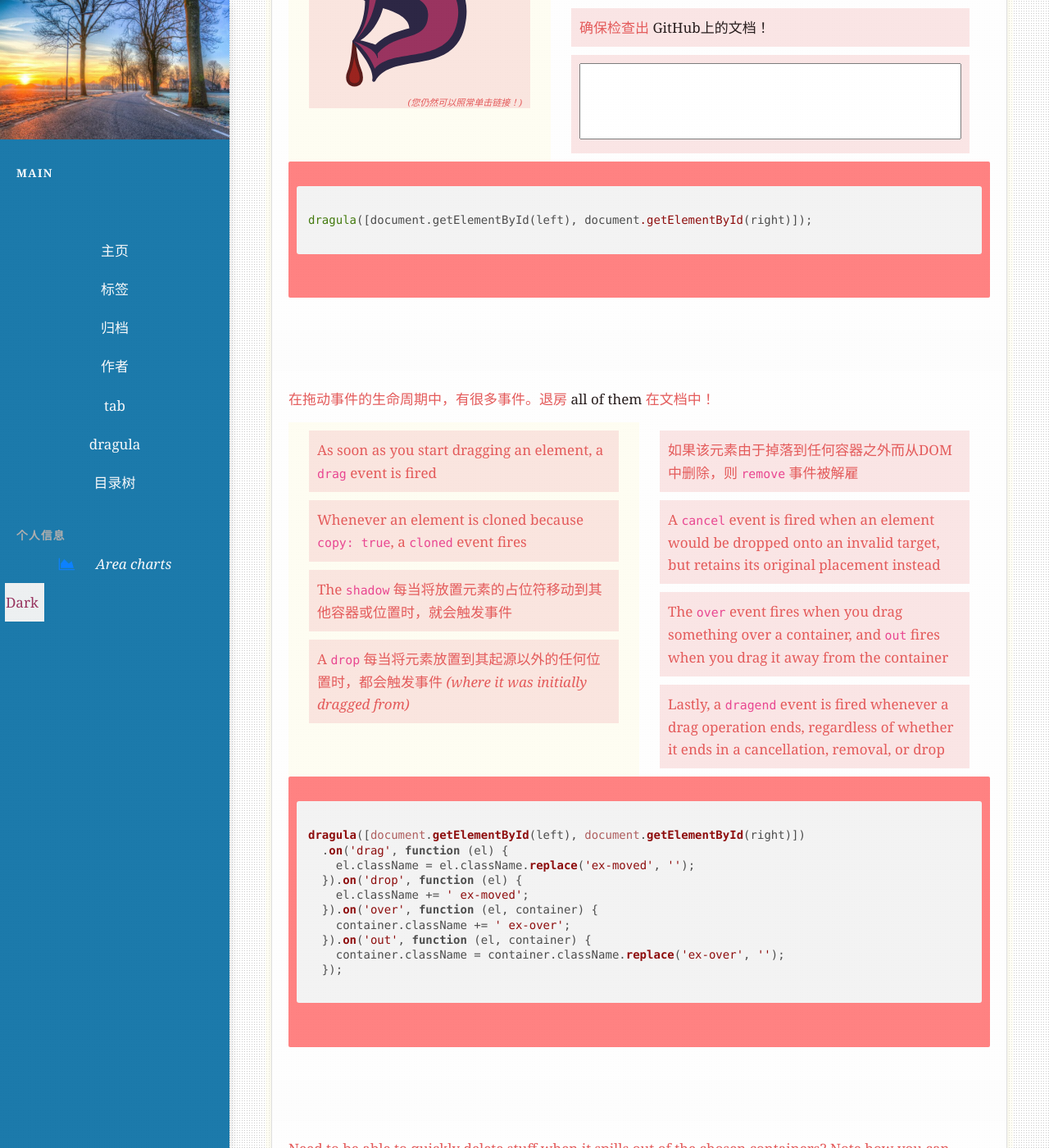
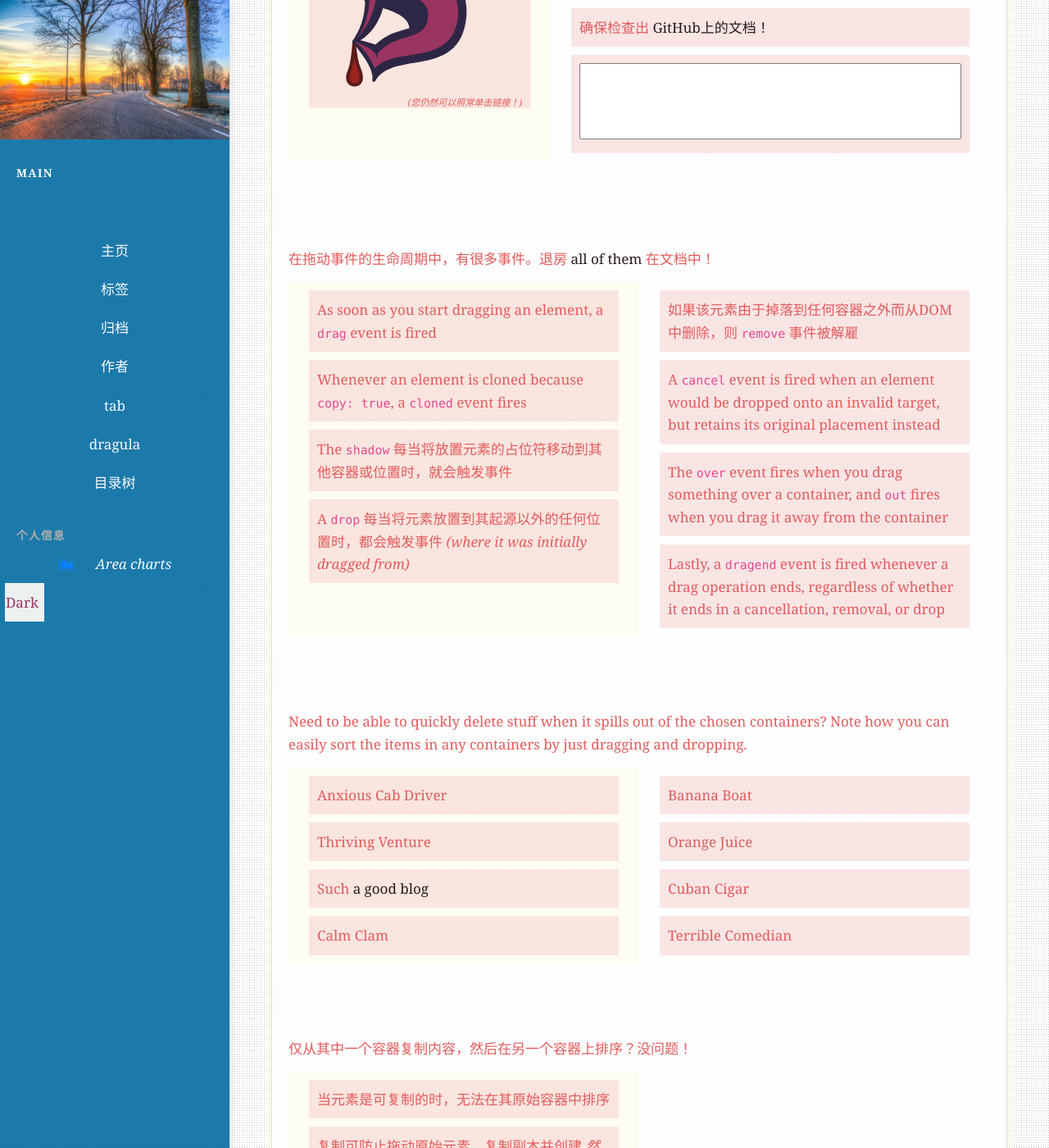
Before and after one commit to nengwuzhi/nengwuzhi.github.ioce, a Jekyll site: the page built from pages/dragula.html, in a window 1280 px wide and 1400 px high, scrolled down 972 px. Shown: the whole window at 82% size. Built offline with Jekyll 4.4.1, drawn with Linux system fonts in a browser that asks for light colours; nearby versions of some CDN libraries; some of the changed text lies outside the part shown.

Commit message:
Update dragula.html

```diff
--- a/pages/dragula.html
+++ b/pages/dragula.html
@@ -35,7 +35,7 @@ type: page
 {% endfor %}
 
 
-<h3 class="tagline"><span class="tagline-text">拖放是如此简单，很痛</span><a class="slack-join" href="https://dragula-slackin.herokuapp.com/" target="_blank">加入我们的Slack</a></h3>
+<h3 class="tagline"><span class="tagline-text">拖放是如此简单，很痛</span></h3>
 
 <div class="examples">
   <div class="parent">
@@ -58,10 +58,6 @@ type: page
 
       </div>
     </div>
-    <pre>      <code>
-dragula([document.getElementById(left), document.getElementById(right)]);
-              </code>
-    </pre>
   </div>
   <div class="parent">
     <label for="hy">在拖动事件的生命周期中，有很多事件。退房 <a href="https://github.com/bevacqua/dragula#drakeon-events">all of them</a> 在文档中！</label>
@@ -79,19 +75,6 @@ dragula([document.getElementById(left), document.getElementById(right)]);
         <div>Lastly, a <code>dragend</code> event is fired whenever a drag operation ends, regardless of whether it ends in a cancellation, removal, or drop</div>
       </div>
     </div>
-    <pre>      <code>
-dragula([document.getElementById(left), document.getElementById(right)])
-  .on('drag', function (el) {
-    el.className = el.className.replace('ex-moved', '');
-  }).on('drop', function (el) {
-    el.className += ' ex-moved';
-  }).on('over', function (el, container) {
-    container.className += ' ex-over';
-  }).on('out', function (el, container) {
-    container.className = container.className.replace('ex-over', '');
-  });
-      </code>
-    </pre>
   </div>
   <div class="parent">
     <label for="hy">Need to be able to quickly delete stuff when it spills out of the chosen containers? Note how you can easily sort the items in any containers by just dragging and dropping.</label>
@@ -109,12 +92,6 @@ dragula([document.getElementById(left), document.getElementById(right)])
         <div>Terrible Comedian</div>
       </div>
     </div>
-    <pre>      <code>
-dragula([document.getElementById(single)], {
-  removeOnSpill: true
-});
-      </code>
-    </pre>
   </div>
 
   <div class="parent">
@@ -131,17 +108,6 @@ dragula([document.getElementById(single)], {
       <div id="right-copy-1tomany" class="container">
       </div>
     </div>
-    <pre>      <code>
-dragula([document.getElementById(left), document.getElementById(right)], {
-  copy: function (el, source) {
-    return source === document.getElementById(left)
-  },
-  accepts: function (el, target) {
-    return target !== document.getElementById(left)
-  }
-});
-      </code>
-    </pre>
   </div>
 
   <div class="parent">
```
